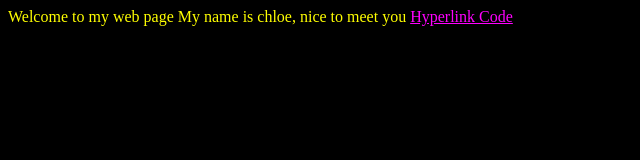
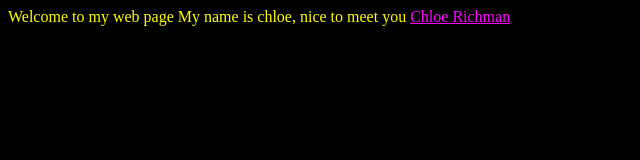
Before and after one commit to Podretyz/chloerichman.github.io, a plain HTML site: page index.html in a window 1280 px wide. Shown: the full height of the page, 0-640 px from the left. Drawn offline with Linux system fonts and the light colour scheme.

Commit message:
Update index.html

```diff
--- a/index.html
+++ b/index.html
@@ -6,7 +6,7 @@
 <body>
 	Welcome to my web page
 	My name is chloe, nice to meet you
-	<a href="http://www.hyperlinkcode.com/">Hyperlink Code</a>
+	<a href="http://www.hyperlinkcode.com/">Chloe Richman</a>
 </body>
 </html>
 
```
